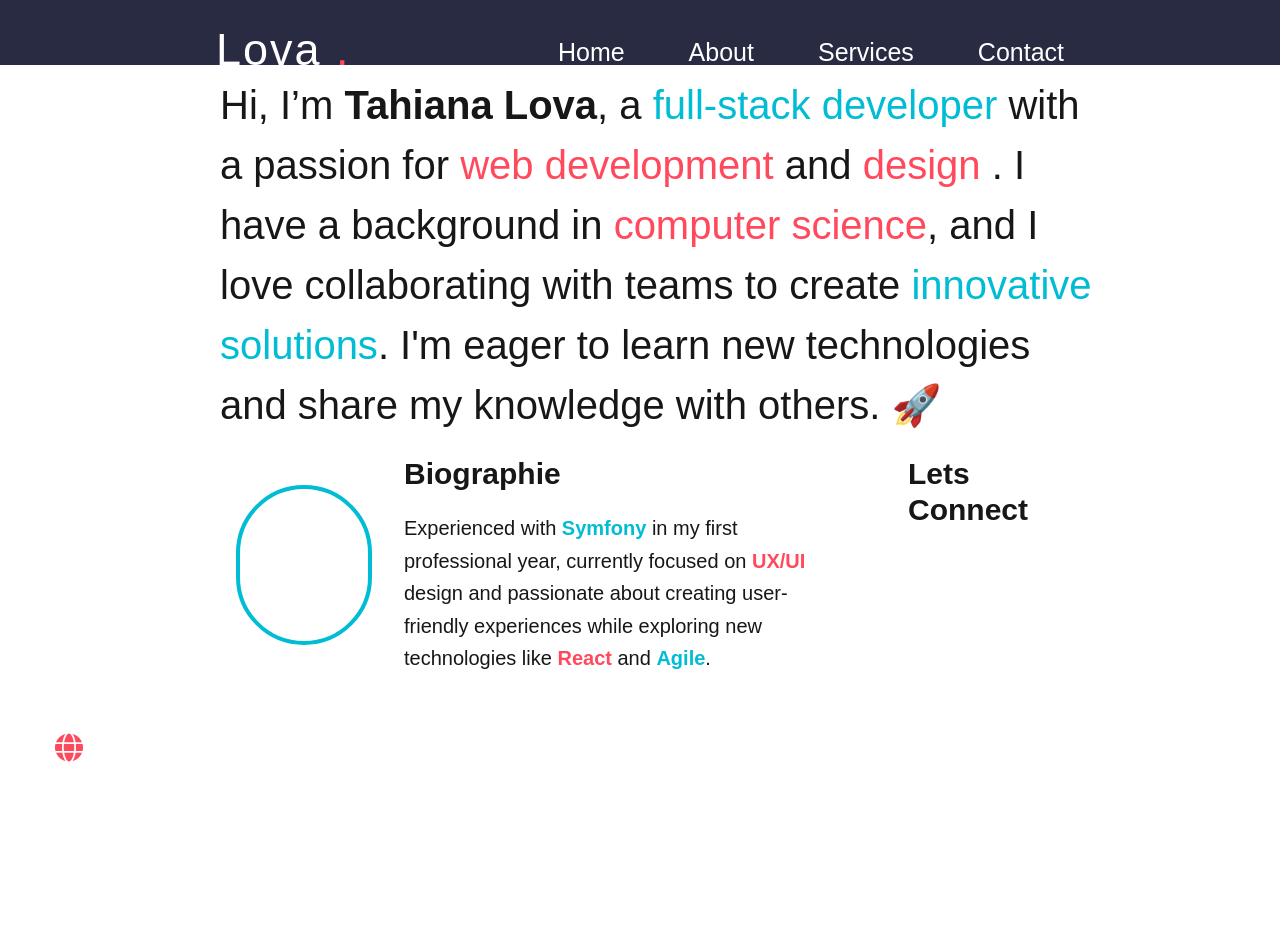
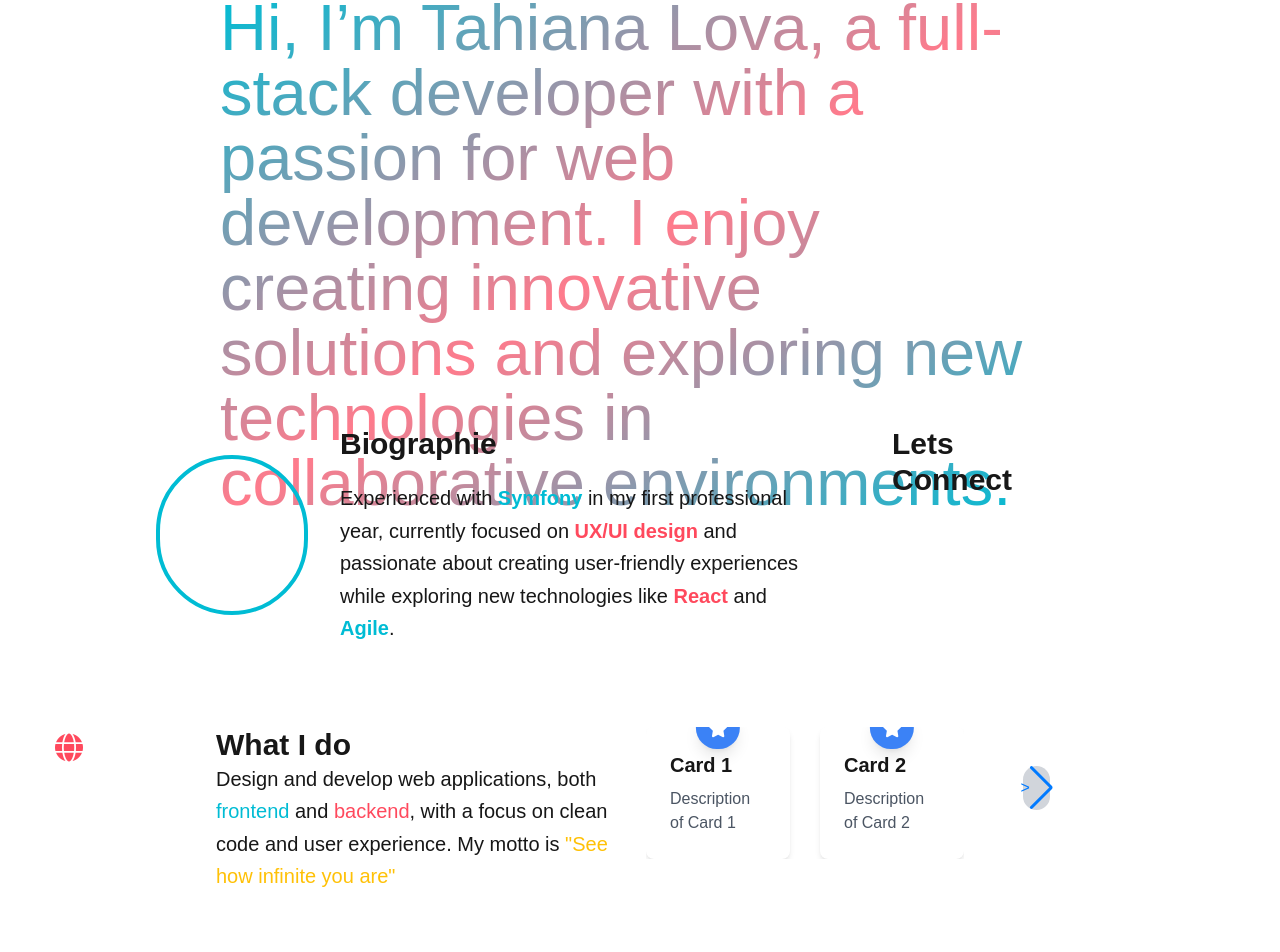
Before and after one commit to Mukkun007/PORTFOLIO-LOVA, a Next.js app: page / in a window 1280 px wide. Shown: the top 952 px of the page. Built offline with nearby package versions, Linux system fonts and the light colour scheme.

Commit message:
reamenagement

```diff
--- a/package.json
+++ b/package.json
@@ -13,7 +13,8 @@
     "@mui/material": "^6.4.1",
     "next": "15.1.6",
     "react": "^19.0.0",
-    "react-dom": "^19.0.0"
+    "react-dom": "^19.0.0",
+    "swiper": "^7.4.1"
   },
   "devDependencies": {
     "@eslint/eslintrc": "^3",
--- a/src/app/globals.css
+++ b/src/app/globals.css
@@ -121,9 +121,9 @@ main {
 }
 
 .desc h1 {
-  font-size: 40px;
+  font-size: 65px;
   margin-left: 220px;
-  margin-right: 180px;
+  margin-right: 250px;
   margin-top: 10px;
   font-weight: lighter;
   font-family: var(--font-inter), sans-serif;
--- a/src/app/layout.tsx
+++ b/src/app/layout.tsx
@@ -43,6 +43,10 @@ export default function RootLayout({
           rel="stylesheet"
           href="https://cdnjs.cloudflare.com/ajax/libs/font-awesome/6.0.0-beta3/css/all.min.css"
         />
+        <link
+          rel="stylesheet"
+          href="https://cdnjs.cloudflare.com/ajax/libs/font-awesome/6.0.0-beta3/css/all.min.css"
+        />
       </head>
       <body
         className={`${geistSans.variable} ${geistMono.variable} antialiased`}
--- a/src/app/page.tsx
+++ b/src/app/page.tsx
@@ -1,13 +1,17 @@
 import Header from "@/components/Header";
 import Home from "@/components/Home";
 import About from "@/components/About";
+import Biographie from "@/components/Biographie";
+import Projects from "@/components/Projects";
 
 export default function Page() {
   return (
     <div>
       <Header />
       <Home />
+      <Biographie />
       <About />
+      <Projects />
     </div>
   );
 }
--- a/src/components/About.tsx
+++ b/src/components/About.tsx
@@ -1,12 +1,72 @@
+"use client";
+
+import React, { useState } from "react";
+import { Swiper, SwiperSlide } from "swiper/react";
+import "swiper/css";
+import "swiper/css/navigation";
+import "swiper/css/pagination";
+
 const About = () => {
+  const cards = [
+    { title: "Card 1", description: "Description of Card 1" },
+    { title: "Card 2", description: "Description of Card 2" },
+    { title: "Card 3", description: "Description of Card 3" },
+    { title: "Card 4", description: "Description of Card 4" },
+    { title: "Card 5", description: "Description of Card 5" },
+  ];
+
   return (
-    <section className="menu-deux p-10" id="deux">
-      <div className="flex justify-between items-center">
-        <div className="menu-deux-left">
-          <h1>Menu-Deux</h1>
+    <>
+      <div className="skills flex flex-wrap ml-[200px] mr-[220px] mt-[50px]">
+        <div className="w-full md:w-1/2 p-4">
+          <h2 className="font-bold text-3xl">What I do</h2>
+          <h3 className=" text-xl leading-relaxed">
+            Design and develop web applications, both{" "}
+            <span className="font-light text-[#00bcd4]">frontend</span> and
+            <span className="font-light text-[#ff495d]"> backend</span>, with a
+            focus on clean code and user experience. My motto is
+            <span className="font-light text-[#ffc107]">
+              {" "}
+              "See how infinite you are"
+            </span>
+          </h3>
+        </div>
+        <div className="w-full md:w-1/2 p-4 relative overflow-visible">
+          {/* Partie pour les cartes */}
+          <div className="w-4/5 ">
+            {/* Swiper Container */}
+            <Swiper
+              spaceBetween={30}
+              slidesPerView={2}
+              navigation={{
+                nextEl: ".swiper-button-next",
+              }}
+            >
+              {cards.map((card, index) => (
+                <SwiperSlide
+                  key={index}
+                  className="relative bg-white rounded-lg shadow-md p-6"
+                >
+                  <div className="absolute top-[-20px] left-1/2 transform -translate-x-1/2 z-10">
+                    <div className="bg-blue-500 text-white p-3 rounded-full flex items-center justify-center shadow-lg">
+                      <i className="fas fa-star text-lg"></i>
+                    </div>
+                  </div>
+
+                  <h3 className="text-xl font-bold">{card.title}</h3>
+                  <p className="mt-2 text-gray-600">{card.description}</p>
+                </SwiperSlide>
+              ))}
+            </Swiper>
+          </div>
+
+          {/* Flèche de navigation à droite */}
+          <div className="swiper-button-next absolute top-1/2 right-0 transform -translate-y-1/2 bg-gray-300 p-2 rounded-full w-1/5">
+            &gt;
+          </div>
         </div>
       </div>
-    </section>
+    </>
   );
 };
 
--- a/src/components/Biographie.tsx
+++ b/src/components/Biographie.tsx
@@ -1,17 +1,17 @@
 const Biographie = () => {
   return (
     <>
-      <div className="biographie flex flex-wrap ml-[220px] mr-[220px] mt-10">
+      <div className="biographie flex flex-wrap ml-[140px] mr-[220px] mt-[10px]">
         <div className="w-full md:w-1/5 p-4 flex justify-center items-center">
           <div className="w-[10rem] h-[10rem] border-4 border-[#00bcd4] rounded-full"></div>
         </div>
         <div className="w-full md:w-3/5 p-4">
           <h2 className="font-bold text-3xl">Biographie</h2>
-          <h3 className="mt-5 text-xl leading-relaxed mr-10">
+          <h3 className="mt-5 text-xl leading-relaxed mr-[50px]">
             Experienced with
             <span className="font-bold text-[#00bcd4]"> Symfony</span> in my
             first professional year, currently focused on{" "}
-            <span className="font-bold text-[#ff495d]">UX/UI</span> design and
+            <span className="font-bold text-[#ff495d]">UX/UI design</span> and
             passionate about creating user-friendly experiences while exploring
             new technologies like{" "}
             <span className="font-bold text-[#ff495d]"> React</span> and{" "}
--- a/src/components/Home.tsx
+++ b/src/components/Home.tsx
@@ -1,35 +1,16 @@
-import Biographie from "./Biographie";
-
 const Home = () => {
   return (
     <>
       <main className="flex justify-between items-center">
         <div className="desc">
-          <h1 className="font-light">
-            Hi, I’m <span className="font-bold">Tahiana Lova</span>, a{" "}
-            <span className="font-light text-[#00bcd4]">
-              {" "}
-              full-stack developer
-            </span>{" "}
-            with a passion for{" "}
-            <span className="font-light text-[#ff495d]">
-              {" "}
-              web development
-            </span>{" "}
-            and <span className="font-light text-[#ff495d]"> design</span> . I
-            have a background in{" "}
-            <span className="font-light text-[#ff495d]"> computer science</span>
-            , and I love collaborating with teams to create{" "}
-            <span className="font-light text-[#00bcd4]">
-              {" "}
-              innovative solutions
-            </span>
-            . I'm eager to learn new technologies and share my knowledge with
-            others. 🚀
+          <h1 className="font-bold text-5xl bg-gradient-to-br from-[#00bcd4] via-[#ff7b8c] to-[#00bcd4] text-transparent bg-clip-text">
+            Hi, I’m Tahiana Lova, a full-stack developer with a passion for web
+            development. I enjoy creating innovative solutions and exploring new
+            technologies in collaborative environments.
+            {/* <span className="text-white">🚀</span> */}
           </h1>
         </div>
       </main>
-      <Biographie />
     </>
   );
 };
--- /dev/null
+++ b/src/components/Projects.tsx
@@ -0,0 +1,17 @@
+const Projects = () => {
+  return (
+    <>
+      <div className="project mt-[50px]">
+        <h1 className="font-bold text-4xl text-white ml-[210px]">
+          Notable Work
+        </h1>
+        <div className="skills flex flex-wrap ml-[220px] mr-[220px] mt-[10px]">
+          <div className="w-full md:w-1/2 p-4 border-2 h-[350px]">col1</div>
+          <div className="w-full md:w-1/2 p-4">col2</div>
+        </div>
+      </div>
+    </>
+  );
+};
+
+export default Projects;
```
Also changed, not shown: 1 other file (tests, documents, lock files or other folders).
